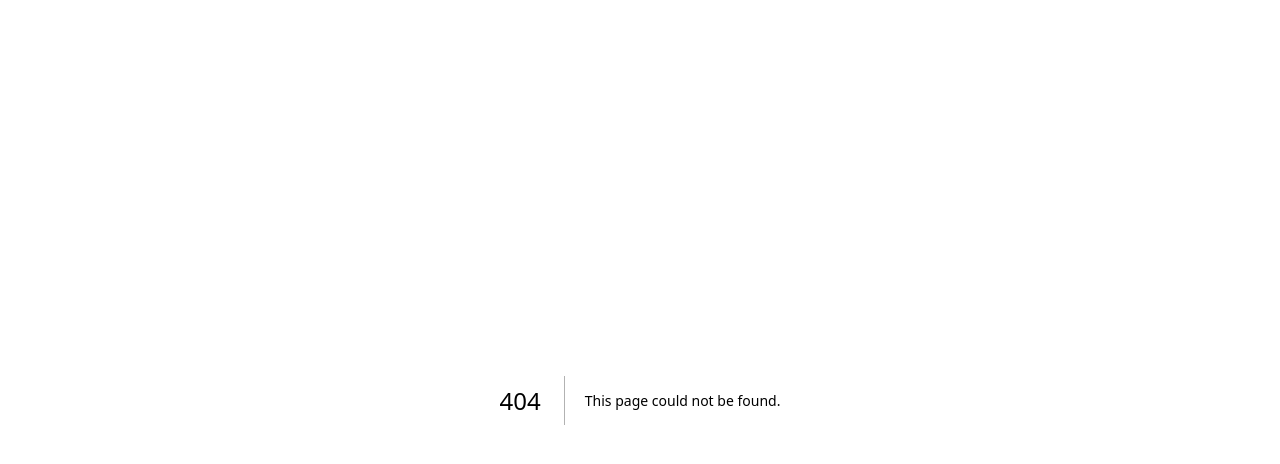
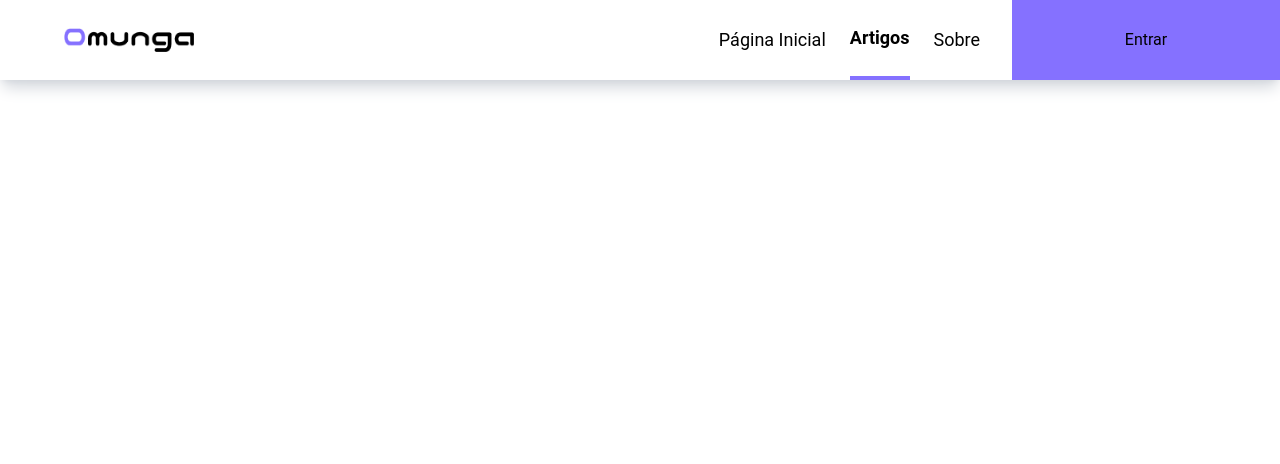
Before and after one commit to Francisco-Fetapi/omunga-front-end-tailwindcss, a Next.js app: page /artigos in a window 1280 px wide. Before the commit this address had no page. Shown: the top 464 px of the page. Built offline with nearby package versions, Linux system fonts and the light colour scheme.

Commit message:
feat: structeres of some pages created

```diff
--- /dev/null
+++ b/src/pages/artigos.tsx
@@ -0,0 +1,9 @@
+import Header from "@/components/Header/Header";
+
+export default function Articles() {
+  return (
+    <>
+      <Header />
+    </>
+  );
+}
--- /dev/null
+++ b/src/pages/sobre.tsx
@@ -0,0 +1,9 @@
+import Header from "@/components/Header/Header";
+
+export default function AboutUs() {
+  return (
+    <>
+      <Header />
+    </>
+  );
+}
```
